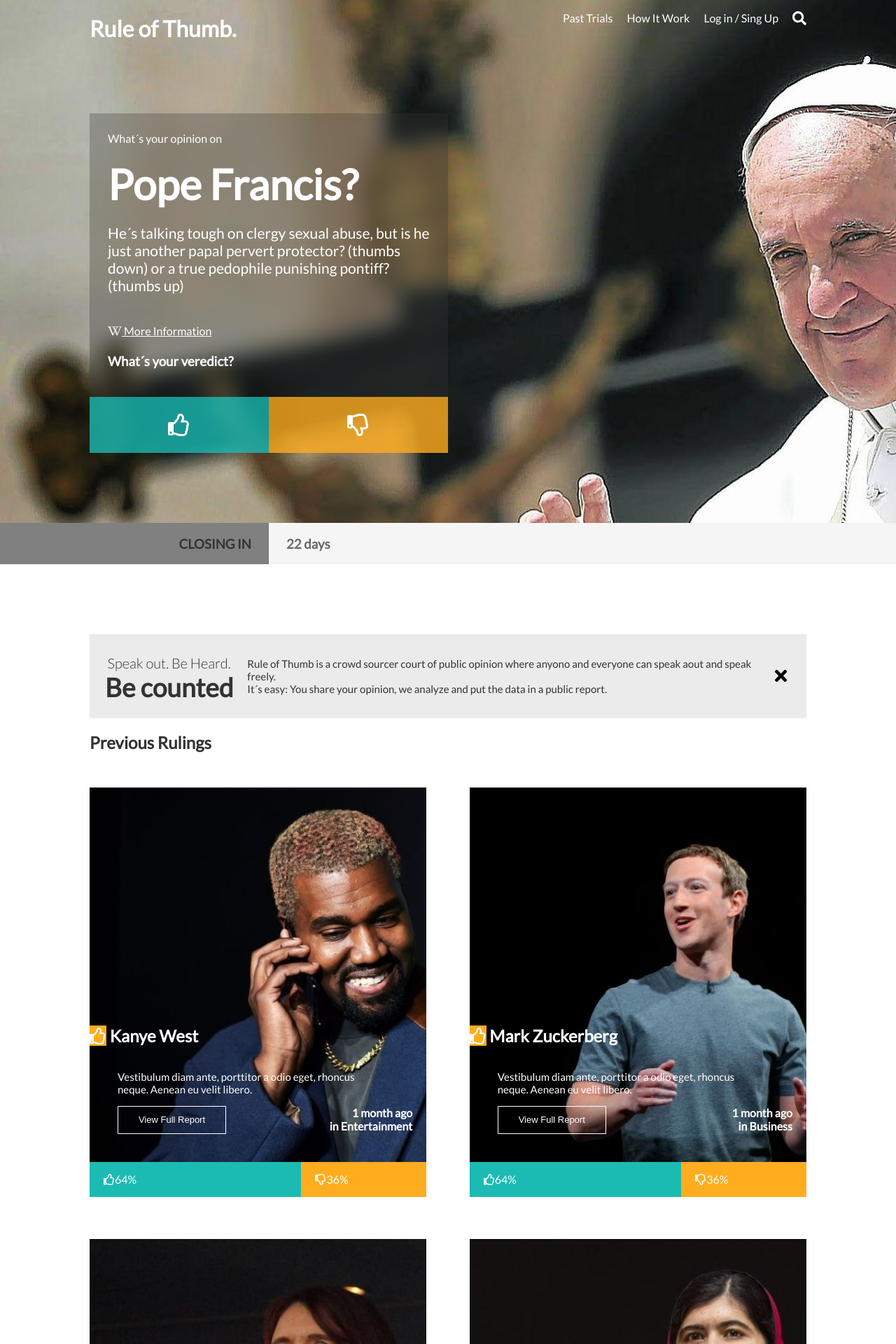
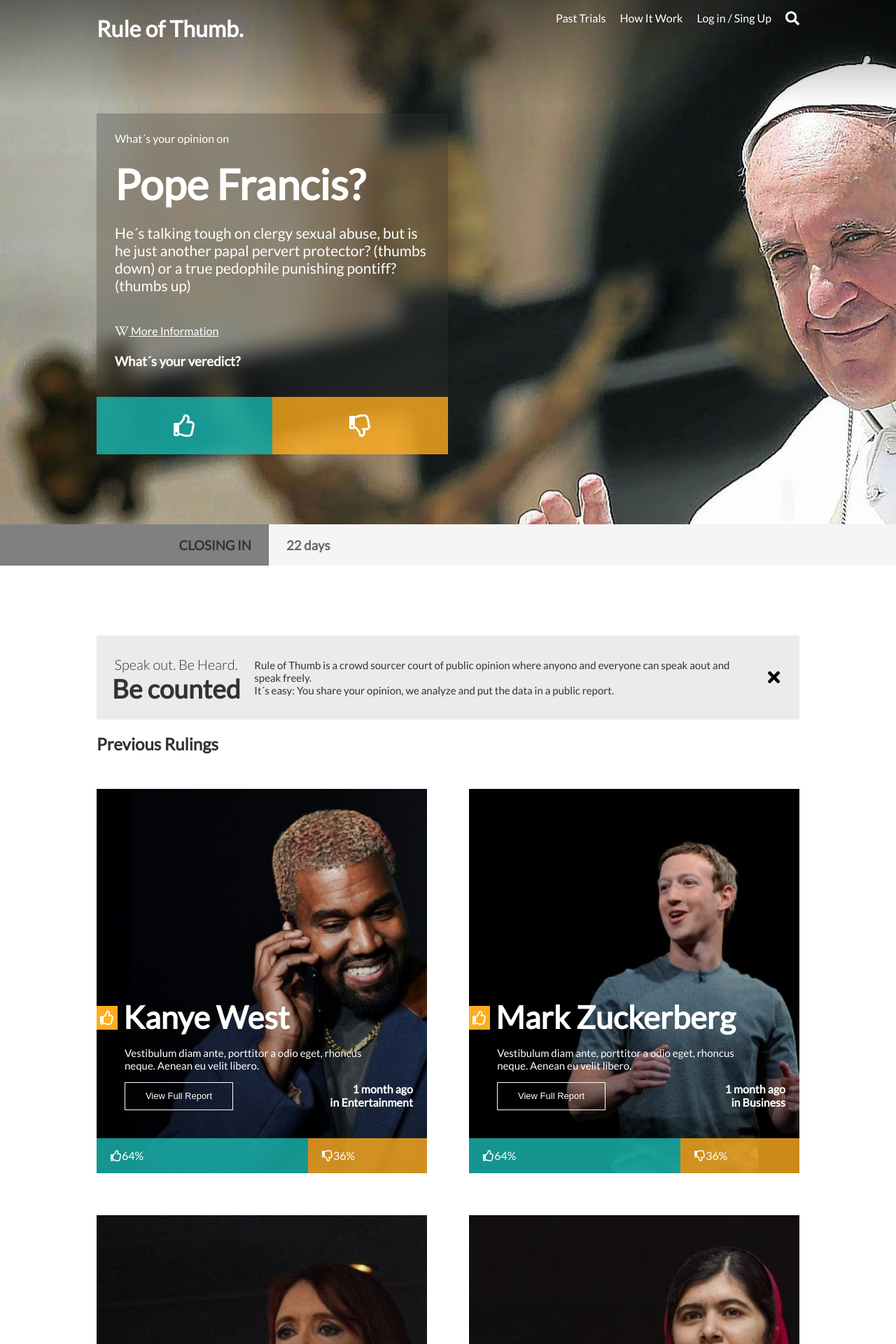
Before and after one commit to urmasalo/thumbs-up-survey, a React (Create React App) app: page / in a window 1280 px wide. Shown: the top 1920 px of the page at 70% size. Built offline with nearby package versions, Linux system fonts and the light colour scheme.

Commit message:
refactor, adds gradients

```diff
--- a/public/index.html
+++ b/public/index.html
@@ -109,12 +109,14 @@
           <!-- KANYE WEST -->
           <div class="candidates__card">
             <img src="%PUBLIC_URL%/images/kanye_west.jpg" alt="Kanye West" class="candidates__card__image">
-            <h1 class="candidates__card__title">
-              <span class="candidates__thumbsIndicator"
-                ><i class="far fa-thumbs-up"></i
-              ></span>
-              Kanye West
-            </h1>
+            <div class="candidates__card__title__wrapper">
+              <span class="candidates__thumbs-indicator">
+                <i class="far fa-thumbs-up"></i>
+              </span>
+              <h2 class="candidates__card__title">
+                Kanye West
+              </h2>
+            </div>
             <h3 class="candidates__card__description">
               Vestibulum diam ante, porttitor a odio eget, rhoncus neque. Aenean
               eu velit libero.
@@ -141,13 +143,14 @@
           <!-- MARK ZUCKERBERG -->
           <div class="candidates__card" >
             <img src="%PUBLIC_URL%/images/facebook.jpg" alt="Mark Zuckerberg" class="candidates__card__image">
-            <h1 class="candidates__card__title">
-              <span class="candidates__thumbsIndicator"
-                ><i class="far fa-thumbs-up"></i
-              ></span>
-              Mark Zuckerberg
-            </h1>
-            <h3 class="candidates__card__description">
+            <div class="candidates__card__title__wrapper">
+              <span class="candidates__thumbs-indicator">
+                <i class="far fa-thumbs-up"></i>
+              </span>
+              <h2 class="candidates__card__title">
+                Mark Zuckerberg
+              </h2>
+            </div>            <h3 class="candidates__card__description">
               Vestibulum diam ante, porttitor a odio eget, rhoncus neque. Aenean
               eu velit libero.
             </h3>
@@ -174,12 +177,17 @@
           <div class="candidates__card" >
             <img src="%PUBLIC_URL%/images/cristina_fernández.jpg" alt="cristina_fernández" class="candidates__card__image">
 
-            <h1 class="candidates__card__title">
-              <span class="candidates__thumbsIndicator"
-                ><i class="far fa-thumbs-up"></i
-              ></span>
-              Cristina Fernandez de Kirchner
-            </h1>
+
+<div class="candidates__card__title__wrapper">
+  <span class="candidates__thumbs-indicator">
+    <i class="far fa-thumbs-up"></i>
+  </span>
+  <h2 class="candidates__card__title">
+    Cristina Fernandez de Kirchner
+  </h2>
+</div>
+
+
             <h3 class="candidates__card__description">
               Vestibulum diam ante, porttitor a odio eget, rhoncus neque. Aenean
               eu velit libero.
@@ -207,13 +215,14 @@
           <div class="candidates__card">
             <img src="%PUBLIC_URL%/images/malala_yousafzai.jpg" alt="malala_yousafzai" class="candidates__card__image">
 
-            <h1 class="candidates__card__title">
-              <span class="candidates__thumbsIndicator"
-                ><i class="far fa-thumbs-up"></i
-              ></span>
-              Malala Yousafzai
-            </h1>
-            <h3 class="candidates__card__description">
+            <div class="candidates__card__title__wrapper">
+              <span class="candidates__thumbs-indicator">
+                <i class="far fa-thumbs-up"></i>
+              </span>
+              <h2 class="candidates__card__title">
+                Malala Yousafzai
+              </h2>
+            </div>            <h3 class="candidates__card__description">
               Vestibulum diam ante, porttitor a odio eget, rhoncus neque. Aenean
               eu velit libero.
             </h3>
--- a/src/index.scss
+++ b/src/index.scss
@@ -4,9 +4,9 @@
 @import "../src/styles/globals";
 @import "../src/styles/alert";
 @import "../src/styles/header";
-@import "../src/styles/heroCard";
+@import "../src/styles/hero-card";
 @import "../src/styles/candidates";
-@import "../src/styles/submitName";
+@import "../src/styles/submit-name";
 @import "../src/styles/closing-days";
 @import "../src/styles/hero";
 @import "../src/styles/footer";
--- a/src/styles/_candidates.scss
+++ b/src/styles/_candidates.scss
@@ -7,13 +7,23 @@
     width: 100%;
   }
   &__card {
-    padding-top: 320px;
+    padding-top: 26%;
     width: 47%;
     display: flex;
     justify-content: flex-end;
     flex-direction: column;
     margin: 30px 0px;
     position: relative;
+    &::after {
+      content: "";
+      background: linear-gradient(0deg, #00000073, transparent);
+      position: absolute;
+      width: 100%;
+      height: 100%;
+      left: 0;
+      top: 0;
+      z-index: -1;
+    }
     &__image {
       position: absolute;
       width: 100%;
@@ -25,6 +35,15 @@
     }
     &__title {
       color: $theme-white;
+      font-size: 45px;
+      margin-bottom: 0px;
+      padding-left: 8px;
+      padding-right: 8px;
+      &__wrapper {
+        display: flex;
+        flex-direction: row;
+        align-items: flex-end;
+      }
     }
 
     &__description {
@@ -65,8 +84,12 @@
       color: $theme-white;
     }
   }
-  &__thumbsIndicator {
+  &__thumbs-indicator {
     background-color: $theme-orange;
+    color: $theme-white;
+    font-size: 20px;
+    padding: 5px;
+    margin-bottom: 9px;
   }
 
   &__graphic-report {
@@ -77,7 +100,7 @@
     &__thumbs-up {
       display: flex;
       align-items: center;
-      background-color: $theme-green;
+      background-color: rgba($theme-green, 0.8);
       height: 50px;
       width: 64%;
       padding-left: 20px;
@@ -85,7 +108,7 @@
     &__thumbs-down {
       display: flex;
       align-items: center;
-      background-color: $theme-orange;
+      background-color: rgba($theme-orange, 0.8);
       height: 50px;
       width: 36%;
       padding-left: 20px;
--- a/src/styles/_globals.scss
+++ b/src/styles/_globals.scss
@@ -10,4 +10,9 @@ body {
   max-width: 1024px;
   margin-left: auto;
   margin-right: auto;
+  padding-left: 10px;
+  padding-right: 10px;
 }
+* {
+  box-sizing: border-box;
+}
--- a/src/styles/_header.scss
+++ b/src/styles/_header.scss
@@ -1,6 +1,8 @@
 .header {
   justify-content: space-between;
   display: flex;
+  position: relative;
+
   &__nav {
     display: flex;
     flex-direction: row;
--- a/src/styles/_heroCard.scss
+++ b/src/styles/_hero-card.scss
@@ -33,7 +33,7 @@
     width: 50%;
     color: $theme-white;
     border: none;
-    padding: 0;
+    padding: 25px;
 
     &--like {
       background-color: rgba($theme-green, 0.8);
@@ -50,7 +50,6 @@
     &-container {
       display: flex;
       justify-content: space-between;
-      height: 80px;
       border: none;
       padding-bottom: 100px;
       .fa-thumbs- {
--- a/src/styles/_hero.scss
+++ b/src/styles/_hero.scss
@@ -1,3 +1,15 @@
 .hero {
   background-image: url("../images/pope_francis.jpg");
+  position: relative;
+  z-index: 1;
+
+  &::before {
+    content: "";
+    background: linear-gradient(180deg, #00000073, transparent);
+    position: absolute;
+    width: 100%;
+    height: 150px;
+    left: 0;
+    top: 0;
+  }
 }
```
Also changed, not shown: src/styles/_submit-name.scss (renamed from src/styles/_submitName.scss), 1 other file (tests, documents, lock files or other folders).
